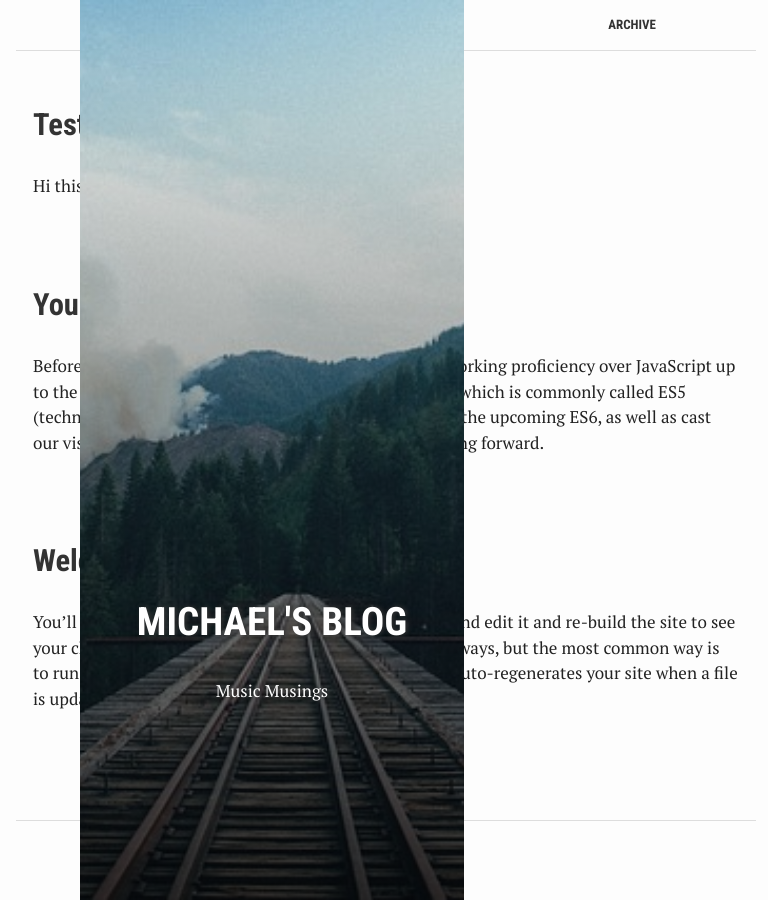
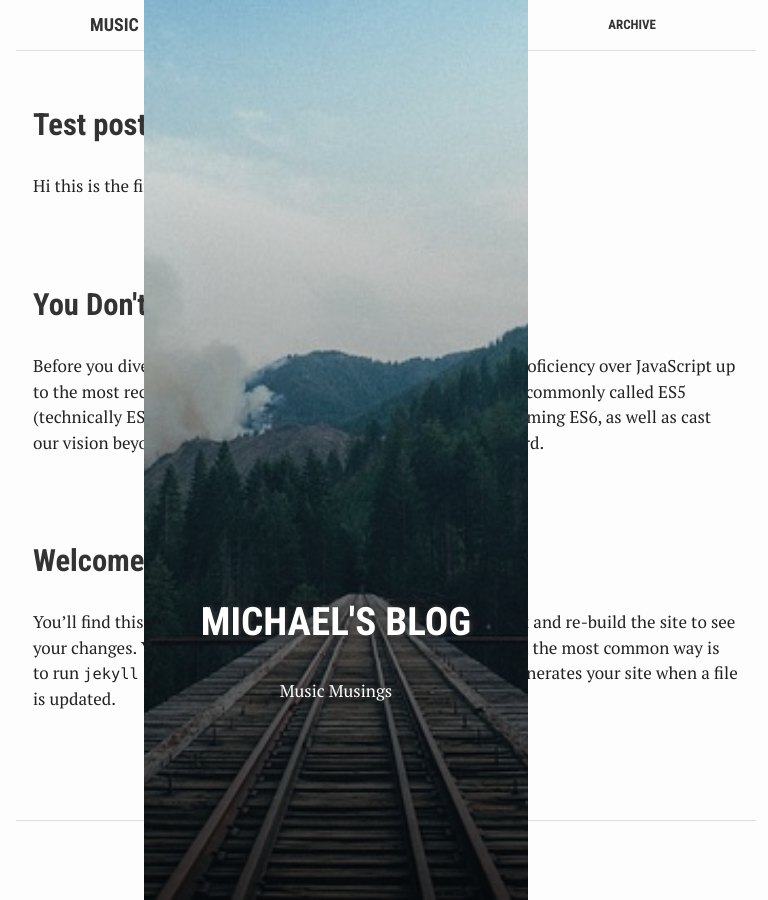
Before and after one commit to moke8198/moke8198.github.io, a Jekyll site: the page built from index.html, in a window 1280 px wide. Shown: the whole page, without its empty margins (48-816 px from the left). Built offline with Jekyll 4.4.1, drawn with Linux system fonts in a browser that asks for light colours.

Commit message:
Update _variables.scss

```diff
--- a/assets/_sass/_variables.scss
+++ b/assets/_sass/_variables.scss
@@ -7,7 +7,7 @@ $aside-width: 30%;
 $content-wrapper-width: 62%;
 $article-max-width: 740px;
 $post-margin-left: 5%;
-$aside-margin-left: 10%;
+$aside-margin-left: 15%;
 
 $img: "../img";
 $js: "../js";
```
